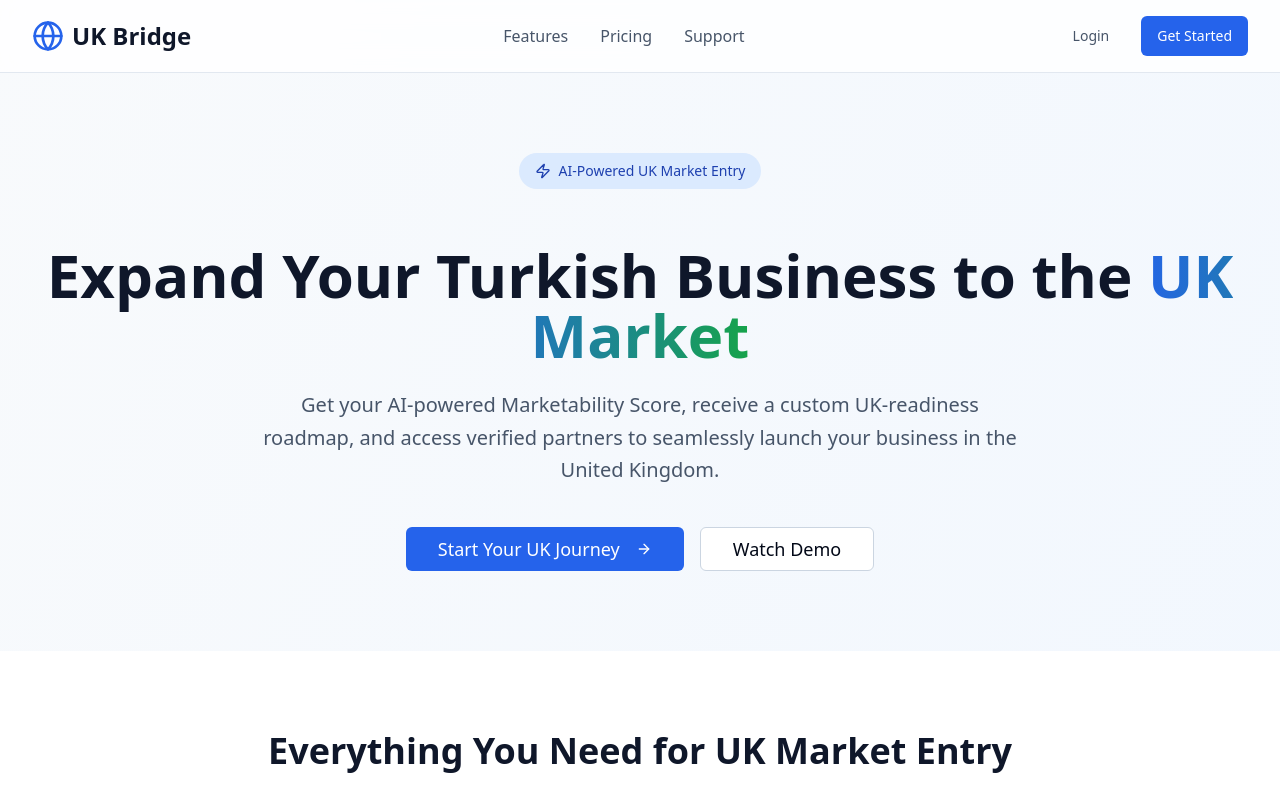
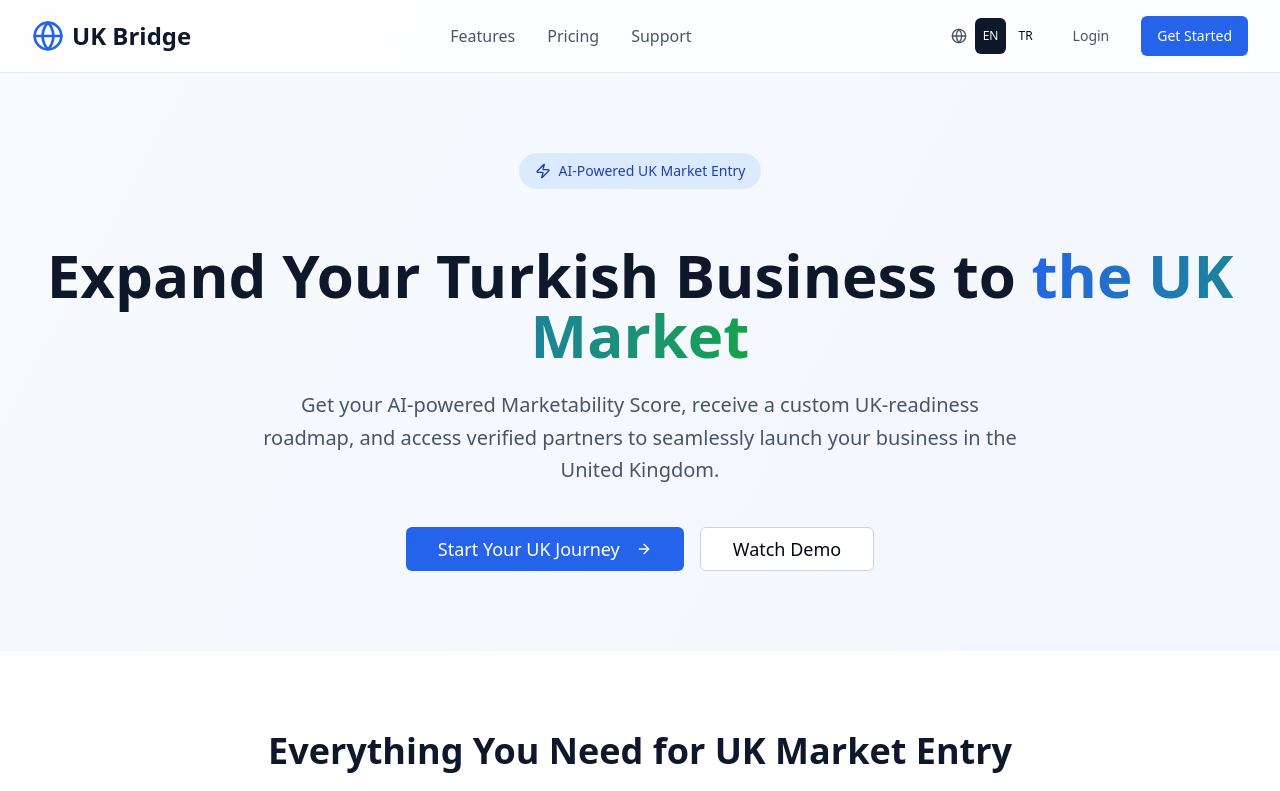
Before and after one commit to muratseyit/bridgeflow, a React (Vite) app: page / in a window 1280 px wide. Shown: the top 791 px of the page. Built offline with nearby package versions, Linux system fonts and the light colour scheme.

Commit message:
Add Turkish language option
Implement Turkish language support, including UI translations.

```diff
--- a/src/App.tsx
+++ b/src/App.tsx
@@ -4,6 +4,7 @@ import { Toaster as Sonner } from "@/components/ui/sonner";
 import { TooltipProvider } from "@/components/ui/tooltip";
 import { QueryClient, QueryClientProvider } from "@tanstack/react-query";
 import { BrowserRouter, Routes, Route } from "react-router-dom";
+import { LanguageProvider } from "@/contexts/LanguageContext";
 import Index from "./pages/Index";
 import Onboarding from "./pages/Onboarding";
 import Dashboard from "./pages/Dashboard";
@@ -14,6 +15,7 @@ const queryClient = new QueryClient();
 
 const App = () => (
   <QueryClientProvider client={queryClient}>
+    <LanguageProvider>
       <TooltipProvider>
         <Toaster />
         <Sonner />
@@ -28,6 +30,7 @@ const App = () => (
           </Routes>
         </BrowserRouter>
       </TooltipProvider>
+    </LanguageProvider>
   </QueryClientProvider>
 );
 
--- /dev/null
+++ b/src/components/LanguageSwitcher.tsx
@@ -0,0 +1,34 @@
+
+import { Button } from "@/components/ui/button";
+import { useLanguage } from "@/contexts/LanguageContext";
+import { Globe } from "lucide-react";
+
+const LanguageSwitcher = () => {
+  const { language, setLanguage } = useLanguage();
+
+  return (
+    <div className="flex items-center space-x-2">
+      <Globe className="h-4 w-4 text-slate-600" />
+      <div className="flex space-x-1">
+        <Button
+          variant={language === 'en' ? 'default' : 'ghost'}
+          size="sm"
+          onClick={() => setLanguage('en')}
+          className="text-xs px-2 py-1"
+        >
+          EN
+        </Button>
+        <Button
+          variant={language === 'tr' ? 'default' : 'ghost'}
+          size="sm"
+          onClick={() => setLanguage('tr')}
+          className="text-xs px-2 py-1"
+        >
+          TR
+        </Button>
+      </div>
+    </div>
+  );
+};
+
+export default LanguageSwitcher;
--- /dev/null
+++ b/src/contexts/LanguageContext.tsx
@@ -0,0 +1,151 @@
+
+import React, { createContext, useContext, useState, ReactNode } from 'react';
+
+type Language = 'en' | 'tr';
+
+interface LanguageContextType {
+  language: Language;
+  setLanguage: (lang: Language) => void;
+  t: (key: string) => string;
+}
+
+const translations = {
+  en: {
+    // Header
+    'nav.features': 'Features',
+    'nav.pricing': 'Pricing',
+    'nav.support': 'Support',
+    'nav.login': 'Login',
+    'nav.getStarted': 'Get Started',
+
+    // Hero Section
+    'hero.badge': 'AI-Powered UK Market Entry',
+    'hero.title': 'Expand Your Turkish Business to the UK Market',
+    'hero.description': 'Get your AI-powered Marketability Score, receive a custom UK-readiness roadmap, and access verified partners to seamlessly launch your business in the United Kingdom.',
+    'hero.startJourney': 'Start Your UK Journey',
+    'hero.watchDemo': 'Watch Demo',
+
+    // Features Section
+    'features.title': 'Everything You Need for UK Market Entry',
+    'features.subtitle': 'Our AI-powered platform guides you through every step of expanding to the UK market',
+    'features.aiScore': 'AI Marketability Score',
+    'features.aiScoreDesc': 'Get instant analysis of your business potential in the UK market with our advanced AI scoring engine',
+    'features.docGenerator': 'Document Generator',
+    'features.docGeneratorDesc': 'Automatically generate contracts, NDAs, VAT forms, and other essential UK business documents',
+    'features.partnerMatching': 'Partner Matching',
+    'features.partnerMatchingDesc': 'Connect with verified UK accountants, legal advisors, and logistics providers tailored to your needs',
+    'features.smartRoadmap': 'Smart Roadmap',
+    'features.smartRoadmapDesc': 'Receive a personalized step-by-step roadmap with legal, tax, and operational checklists',
+
+    // How It Works
+    'howItWorks.title': 'How It Works',
+    'howItWorks.subtitle': 'Simple steps to get your business UK-ready',
+    'howItWorks.step1': 'Enter Business Details',
+    'howItWorks.step1Desc': 'Complete our comprehensive onboarding form with your business information, products, and goals',
+    'howItWorks.step2': 'Get AI Analysis',
+    'howItWorks.step2Desc': 'Our AI engine analyzes your marketability and generates your UK readiness score instantly',
+    'howItWorks.step3': 'Execute Your Plan',
+    'howItWorks.step3Desc': 'Follow your personalized roadmap, generate documents, and connect with UK partners',
+
+    // CTA Section
+    'cta.title': 'Ready to Expand to the UK?',
+    'cta.description': 'Join hundreds of Turkish businesses successfully entering the UK market with our AI-powered platform',
+    'cta.startAnalysis': 'Start Free Analysis',
+    'cta.scheduleConsult': 'Schedule Consultation',
+
+    // Footer
+    'footer.description': 'Empowering Turkish SMEs to expand successfully into the UK market through AI-powered insights and expert guidance.',
+    'footer.platform': 'Platform',
+    'footer.api': 'API',
+    'footer.support': 'Support',
+    'footer.helpCenter': 'Help Center',
+    'footer.contact': 'Contact',
+    'footer.community': 'Community',
+    'footer.legal': 'Legal',
+    'footer.privacy': 'Privacy Policy',
+    'footer.terms': 'Terms of Service',
+    'footer.cookies': 'Cookie Policy',
+    'footer.copyright': '© 2024 UK Bridge. All rights reserved.'
+  },
+  tr: {
+    // Header
+    'nav.features': 'Özellikler',
+    'nav.pricing': 'Fiyatlandırma',
+    'nav.support': 'Destek',
+    'nav.login': 'Giriş',
+    'nav.getStarted': 'Başlayın',
+
+    // Hero Section
+    'hero.badge': 'AI Destekli İngiltere Pazar Girişi',
+    'hero.title': 'Türk İşletmenizi İngiltere Pazarına Genişletin',
+    'hero.description': 'AI destekli Pazarlanabilirlik Puanınızı alın, özel İngiltere hazırlık yol haritanızı edinin ve İngiltere\'de işletmenizi sorunsuz bir şekilde başlatmak için doğrulanmış ortaklara erişin.',
+    'hero.startJourney': 'İngiltere Yolculuğunuzu Başlatın',
+    'hero.watchDemo': 'Demo İzleyin',
+
+    // Features Section
+    'features.title': 'İngiltere Pazar Girişi İçin İhtiyacınız Olan Her Şey',
+    'features.subtitle': 'AI destekli platformumuz İngiltere pazarına genişleme sürecinin her adımında size rehberlik eder',
+    'features.aiScore': 'AI Pazarlanabilirlik Puanı',
+    'features.aiScoreDesc': 'Gelişmiş AI puanlama motorumuzla İngiltere pazarındaki iş potansiyelinizin anında analizini alın',
+    'features.docGenerator': 'Belge Üreticisi',
+    'features.docGeneratorDesc': 'Sözleşmeler, gizlilik anlaşmaları, KDV formları ve diğer önemli İngiltere iş belgelerini otomatik olarak oluşturun',
+    'features.partnerMatching': 'Ortak Eşleştirme',
+    'features.partnerMatchingDesc': 'İhtiyaçlarınıza uygun doğrulanmış İngiltere muhasebecileri, hukuk danışmanları ve lojistik sağlayıcılarıyla bağlantı kurun',
+    'features.smartRoadmap': 'Akıllı Yol Haritası',
+    'features.smartRoadmapDesc': 'Hukuki, vergi ve operasyonel kontrol listeleri ile kişiselleştirilmiş adım adım yol haritası alın',
+
+    // How It Works
+    'howItWorks.title': 'Nasıl Çalışır',
+    'howItWorks.subtitle': 'İşletmenizi İngiltere\'ye hazır hale getirmek için basit adımlar',
+    'howItWorks.step1': 'İşletme Bilgilerini Girin',
+    'howItWorks.step1Desc': 'İşletme bilgileriniz, ürünleriniz ve hedeflerinizle kapsamlı başlangıç formunu doldurun',
+    'howItWorks.step2': 'AI Analizi Alın',
+    'howItWorks.step2Desc': 'AI motorumuz pazarlanabilirliğinizi analiz eder ve İngiltere hazırlık puanınızı anında oluşturur',
+    'howItWorks.step3': 'Planınızı Uygulayın',
+    'howItWorks.step3Desc': 'Kişiselleştirilmiş yol haritanızı takip edin, belgeler oluşturun ve İngiltere ortaklarıyla bağlantı kurun',
+
+    // CTA Section
+    'cta.title': 'İngiltere\'ye Genişlemeye Hazır mısınız?',
+    'cta.description': 'AI destekli platformumuzla İngiltere pazarına başarıyla giren yüzlerce Türk işletmesine katılın',
+    'cta.startAnalysis': 'Ücretsiz Analiz Başlatın',
+    'cta.scheduleConsult': 'Danışmanlık Planlayın',
+
+    // Footer
+    'footer.description': 'AI destekli içgörüler ve uzman rehberliği aracılığıyla Türk KOBİ\'lerinin İngiltere pazarına başarıyla genişlemesini destekliyoruz.',
+    'footer.platform': 'Platform',
+    'footer.api': 'API',
+    'footer.support': 'Destek',
+    'footer.helpCenter': 'Yardım Merkezi',
+    'footer.contact': 'İletişim',
+    'footer.community': 'Topluluk',
+    'footer.legal': 'Yasal',
+    'footer.privacy': 'Gizlilik Politikası',
+    'footer.terms': 'Hizmet Şartları',
+    'footer.cookies': 'Çerez Politikası',
+    'footer.copyright': '© 2024 UK Bridge. Tüm hakları saklıdır.'
+  }
+};
+
+const LanguageContext = createContext<LanguageContextType | undefined>(undefined);
+
+export const LanguageProvider = ({ children }: { children: ReactNode }) => {
+  const [language, setLanguage] = useState<Language>('en');
+
+  const t = (key: string): string => {
+    return translations[language][key] || key;
+  };
+
+  return (
+    <LanguageContext.Provider value={{ language, setLanguage, t }}>
+      {children}
+    </LanguageContext.Provider>
+  );
+};
+
+export const useLanguage = () => {
+  const context = useContext(LanguageContext);
+  if (context === undefined) {
+    throw new Error('useLanguage must be used within a LanguageProvider');
+  }
+  return context;
+};
--- a/src/pages/Index.tsx
+++ b/src/pages/Index.tsx
@@ -4,8 +4,12 @@ import { Button } from "@/components/ui/button";
 import { Card, CardContent, CardDescription, CardHeader, CardTitle } from "@/components/ui/card";
 import { ArrowRight, BarChart3, FileText, Users, Zap, CheckCircle, Globe, TrendingUp } from "lucide-react";
 import { Link } from "react-router-dom";
+import { useLanguage } from "@/contexts/LanguageContext";
+import LanguageSwitcher from "@/components/LanguageSwitcher";
 
 const Index = () => {
+  const { t } = useLanguage();
+
   return (
     <div className="min-h-screen bg-gradient-to-br from-slate-50 to-blue-50">
       {/* Header */}
@@ -17,19 +21,20 @@ const Index = () => {
               <span className="text-2xl font-bold text-slate-900">UK Bridge</span>
             </div>
             <nav className="hidden md:flex space-x-8">
-              <Link to="/features" className="text-slate-600 hover:text-slate-900 transition-colors">Features</Link>
-              <Link to="/pricing" className="text-slate-600 hover:text-slate-900 transition-colors">Pricing</Link>
-              <Link to="/support" className="text-slate-600 hover:text-slate-900 transition-colors">Support</Link>
+              <Link to="/features" className="text-slate-600 hover:text-slate-900 transition-colors">{t('nav.features')}</Link>
+              <Link to="/pricing" className="text-slate-600 hover:text-slate-900 transition-colors">{t('nav.pricing')}</Link>
+              <Link to="/support" className="text-slate-600 hover:text-slate-900 transition-colors">{t('nav.support')}</Link>
             </nav>
-            <div className="flex space-x-4">
+            <div className="flex items-center space-x-4">
+              <LanguageSwitcher />
               <Link to="/login">
                 <Button variant="ghost" className="text-slate-600 hover:text-slate-900">
-                  Login
+                  {t('nav.login')}
                 </Button>
               </Link>
               <Link to="/onboarding">
                 <Button className="bg-blue-600 hover:bg-blue-700 text-white">
-                  Get Started
+                  {t('nav.getStarted')}
                 </Button>
               </Link>
             </div>
@@ -43,26 +48,25 @@ const Index = () => {
           <div className="mb-8">
             <span className="inline-flex items-center px-4 py-2 rounded-full text-sm font-medium bg-blue-100 text-blue-800 mb-6">
               <Zap className="h-4 w-4 mr-2" />
-              AI-Powered UK Market Entry
+              {t('hero.badge')}
             </span>
           </div>
           <h1 className="text-5xl md:text-6xl font-bold text-slate-900 mb-6 leading-tight">
-            Expand Your Turkish Business to the
-            <span className="text-transparent bg-clip-text bg-gradient-to-r from-blue-600 to-green-600"> UK Market</span>
+            {t('hero.title').split(' ').slice(0, -3).join(' ')}
+            <span className="text-transparent bg-clip-text bg-gradient-to-r from-blue-600 to-green-600"> {t('hero.title').split(' ').slice(-3).join(' ')}</span>
           </h1>
           <p className="text-xl text-slate-600 mb-10 max-w-3xl mx-auto leading-relaxed">
-            Get your AI-powered Marketability Score, receive a custom UK-readiness roadmap, and access verified partners
-            to seamlessly launch your business in the United Kingdom.
+            {t('hero.description')}
           </p>
           <div className="flex flex-col sm:flex-row gap-4 justify-center items-center">
             <Link to="/onboarding">
               <Button size="lg" className="bg-blue-600 hover:bg-blue-700 text-white px-8 py-4 text-lg">
-                Start Your UK Journey
+                {t('hero.startJourney')}
                 <ArrowRight className="ml-2 h-5 w-5" />
               </Button>
             </Link>
             <Button variant="outline" size="lg" className="px-8 py-4 text-lg border-slate-300">
-              Watch Demo
+              {t('hero.watchDemo')}
             </Button>
           </div>
         </div>
@@ -73,10 +77,10 @@ const Index = () => {
         <div className="max-w-7xl mx-auto">
           <div className="text-center mb-16">
             <h2 className="text-4xl font-bold text-slate-900 mb-4">
-              Everything You Need for UK Market Entry
+              {t('features.title')}
             </h2>
             <p className="text-xl text-slate-600 max-w-2xl mx-auto">
-              Our AI-powered platform guides you through every step of expanding to the UK market
+              {t('features.subtitle')}
             </p>
           </div>
 
@@ -86,11 +90,11 @@ const Index = () => {
                 <div className="w-12 h-12 bg-blue-100 rounded-lg flex items-center justify-center mx-auto mb-4">
                   <BarChart3 className="h-6 w-6 text-blue-600" />
                 </div>
-                <CardTitle className="text-xl">AI Marketability Score</CardTitle>
+                <CardTitle className="text-xl">{t('features.aiScore')}</CardTitle>
               </CardHeader>
               <CardContent>
                 <CardDescription className="text-center">
-                  Get instant analysis of your business potential in the UK market with our advanced AI scoring engine
+                  {t('features.aiScoreDesc')}
                 </CardDescription>
               </CardContent>
             </Card>
@@ -100,11 +104,11 @@ const Index = () => {
                 <div className="w-12 h-12 bg-green-100 rounded-lg flex items-center justify-center mx-auto mb-4">
                   <FileText className="h-6 w-6 text-green-600" />
                 </div>
-                <CardTitle className="text-xl">Document Generator</CardTitle>
+                <CardTitle className="text-xl">{t('features.docGenerator')}</CardTitle>
               </CardHeader>
               <CardContent>
                 <CardDescription className="text-center">
-                  Automatically generate contracts, NDAs, VAT forms, and other essential UK business documents
+                  {t('features.docGeneratorDesc')}
                 </CardDescription>
               </CardContent>
             </Card>
@@ -114,11 +118,11 @@ const Index = () => {
                 <div className="w-12 h-12 bg-purple-100 rounded-lg flex items-center justify-center mx-auto mb-4">
                   <Users className="h-6 w-6 text-purple-600" />
                 </div>
-                <CardTitle className="text-xl">Partner Matching</CardTitle>
+                <CardTitle className="text-xl">{t('features.partnerMatching')}</CardTitle>
               </CardHeader>
               <CardContent>
                 <CardDescription className="text-center">
-                  Connect with verified UK accountants, legal advisors, and logistics providers tailored to your needs
+                  {t('features.partnerMatchingDesc')}
                 </CardDescription>
               </CardContent>
             </Card>
@@ -128,11 +132,11 @@ const Index = () => {
                 <div className="w-12 h-12 bg-orange-100 rounded-lg flex items-center justify-center mx-auto mb-4">
                   <TrendingUp className="h-6 w-6 text-orange-600" />
                 </div>
-                <CardTitle className="text-xl">Smart Roadmap</CardTitle>
+                <CardTitle className="text-xl">{t('features.smartRoadmap')}</CardTitle>
               </CardHeader>
               <CardContent>
                 <CardDescription className="text-center">
-                  Receive a personalized step-by-step roadmap with legal, tax, and operational checklists
+                  {t('features.smartRoadmapDesc')}
                 </CardDescription>
               </CardContent>
             </Card>
@@ -145,10 +149,10 @@ const Index = () => {
         <div className="max-w-7xl mx-auto">
           <div className="text-center mb-16">
             <h2 className="text-4xl font-bold text-slate-900 mb-4">
-              How It Works
+              {t('howItWorks.title')}
             </h2>
             <p className="text-xl text-slate-600 max-w-2xl mx-auto">
-              Simple steps to get your business UK-ready
+              {t('howItWorks.subtitle')}
             </p>
           </div>
 
@@ -157,9 +161,9 @@ const Index = () => {
               <div className="w-16 h-16 bg-blue-600 rounded-full flex items-center justify-center mx-auto mb-6">
                 <span className="text-2xl font-bold text-white">1</span>
               </div>
-              <h3 className="text-xl font-semibold text-slate-900 mb-4">Enter Business Details</h3>
+              <h3 className="text-xl font-semibold text-slate-900 mb-4">{t('howItWorks.step1')}</h3>
               <p className="text-slate-600">
-                Complete our comprehensive onboarding form with your business information, products, and goals
+                {t('howItWorks.step1Desc')}
               </p>
             </div>
 
@@ -167,9 +171,9 @@ const Index = () => {
               <div className="w-16 h-16 bg-green-600 rounded-full flex items-center justify-center mx-auto mb-6">
                 <span className="text-2xl font-bold text-white">2</span>
               </div>
-              <h3 className="text-xl font-semibold text-slate-900 mb-4">Get AI Analysis</h3>
+              <h3 className="text-xl font-semibold text-slate-900 mb-4">{t('howItWorks.step2')}</h3>
               <p className="text-slate-600">
-                Our AI engine analyzes your marketability and generates your UK readiness score instantly
+                {t('howItWorks.step2Desc')}
               </p>
             </div>
 
@@ -177,9 +181,9 @@ const Index = () => {
               <div className="w-16 h-16 bg-purple-600 rounded-full flex items-center justify-center mx-auto mb-6">
                 <span className="text-2xl font-bold text-white">3</span>
               </div>
-              <h3 className="text-xl font-semibold text-slate-900 mb-4">Execute Your Plan</h3>
+              <h3 className="text-xl font-semibold text-slate-900 mb-4">{t('howItWorks.step3')}</h3>
               <p className="text-slate-600">
-                Follow your personalized roadmap, generate documents, and connect with UK partners
+                {t('howItWorks.step3Desc')}
               </p>
             </div>
           </div>
@@ -190,20 +194,20 @@ const Index = () => {
       <section className="py-20 px-4 sm:px-6 lg:px-8 bg-gradient-to-r from-blue-600 to-green-600">
         <div className="max-w-4xl mx-auto text-center">
           <h2 className="text-4xl font-bold text-white mb-6">
-            Ready to Expand to the UK?
+            {t('cta.title')}
           </h2>
           <p className="text-xl text-blue-100 mb-8 max-w-2xl mx-auto">
-            Join hundreds of Turkish businesses successfully entering the UK market with our AI-powered platform
+            {t('cta.description')}
           </p>
           <div className="flex flex-col sm:flex-row gap-4 justify-center">
             <Link to="/onboarding">
               <Button size="lg" className="bg-white text-blue-600 hover:bg-slate-100 px-8 py-4 text-lg">
-                Start Free Analysis
+                {t('cta.startAnalysis')}
                 <ArrowRight className="ml-2 h-5 w-5" />
               </Button>
             </Link>
             <Button variant="outline" size="lg" className="border-white text-white hover:bg-white hover:text-blue-600 px-8 py-4 text-lg">
-              Schedule Consultation
+              {t('cta.scheduleConsult')}
             </Button>
           </div>
         </div>
@@ -219,36 +223,36 @@ const Index = () => {
                 <span className="text-xl font-bold text-white">UK Bridge</span>
               </div>
               <p className="text-slate-400">
-                Empowering Turkish SMEs to expand successfully into the UK market through AI-powered insights and expert guidance.
+                {t('footer.description')}
               </p>
             </div>
             <div>
-              <h4 className="text-white font-semibold mb-4">Platform</h4>
+              <h4 className="text-white font-semibold mb-4">{t('footer.platform')}</h4>
               <ul className="space-y-2">
-                <li><Link to="/features" className="hover:text-white transition-colors">Features</Link></li>
-                <li><Link to="/pricing" className="hover:text-white transition-colors">Pricing</Link></li>
-                <li><Link to="/api" className="hover:text-white transition-colors">API</Link></li>
+                <li><Link to="/features" className="hover:text-white transition-colors">{t('nav.features')}</Link></li>
+                <li><Link to="/pricing" className="hover:text-white transition-colors">{t('nav.pricing')}</Link></li>
+                <li><Link to="/api" className="hover:text-white transition-colors">{t('footer.api')}</Link></li>
               </ul>
             </div>
             <div>
-              <h4 className="text-white font-semibold mb-4">Support</h4>
+              <h4 className="text-white font-semibold mb-4">{t('footer.support')}</h4>
               <ul className="space-y-2">
-                <li><Link to="/help" className="hover:text-white transition-colors">Help Center</Link></li>
-                <li><Link to="/contact" className="hover:text-white transition-colors">Contact</Link></li>
-                <li><Link to="/community" className="hover:text-white transition-colors">Community</Link></li>
+                <li><Link to="/help" className="hover:text-white transition-colors">{t('footer.helpCenter')}</Link></li>
+                <li><Link to="/contact" className="hover:text-white transition-colors">{t('footer.contact')}</Link></li>
+                <li><Link to="/community" className="hover:text-white transition-colors">{t('footer.community')}</Link></li>
               </ul>
             </div>
             <div>
-              <h4 className="text-white font-semibold mb-4">Legal</h4>
+              <h4 className="text-white font-semibold mb-4">{t('footer.legal')}</h4>
               <ul className="space-y-2">
-                <li><Link to="/privacy" className="hover:text-white transition-colors">Privacy Policy</Link></li>
-                <li><Link to="/terms" className="hover:text-white transition-colors">Terms of Service</Link></li>
-                <li><Link to="/cookies" className="hover:text-white transition-colors">Cookie Policy</Link></li>
+                <li><Link to="/privacy" className="hover:text-white transition-colors">{t('footer.privacy')}</Link></li>
+                <li><Link to="/terms" className="hover:text-white transition-colors">{t('footer.terms')}</Link></li>
+                <li><Link to="/cookies" className="hover:text-white transition-colors">{t('footer.cookies')}</Link></li>
               </ul>
             </div>
           </div>
           <div className="border-t border-slate-800 mt-8 pt-8 text-center">
-            <p>&copy; 2024 UK Bridge. All rights reserved.</p>
+            <p>{t('footer.copyright')}</p>
           </div>
         </div>
       </footer>
```
Lines whose indentation alone changed are shown as unchanged.
